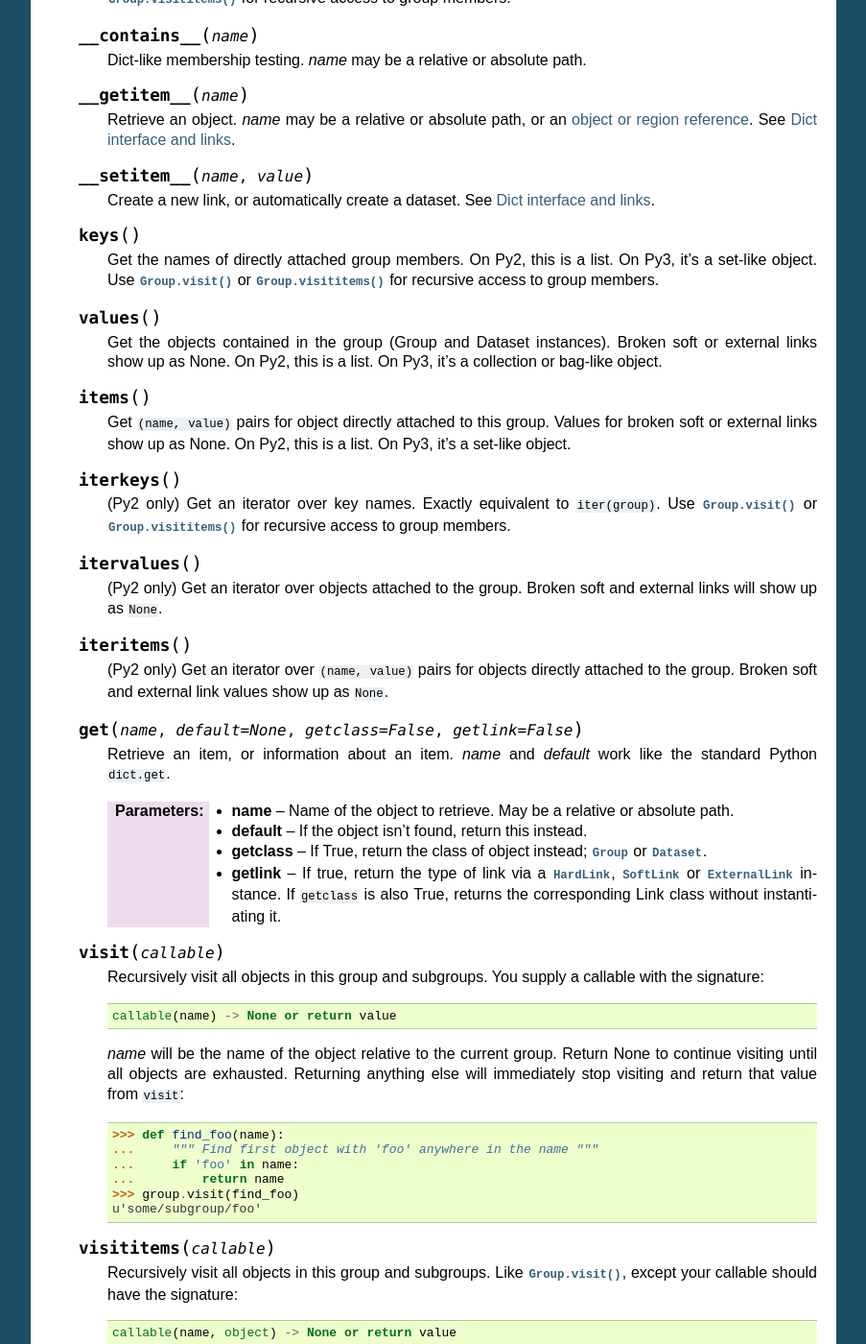
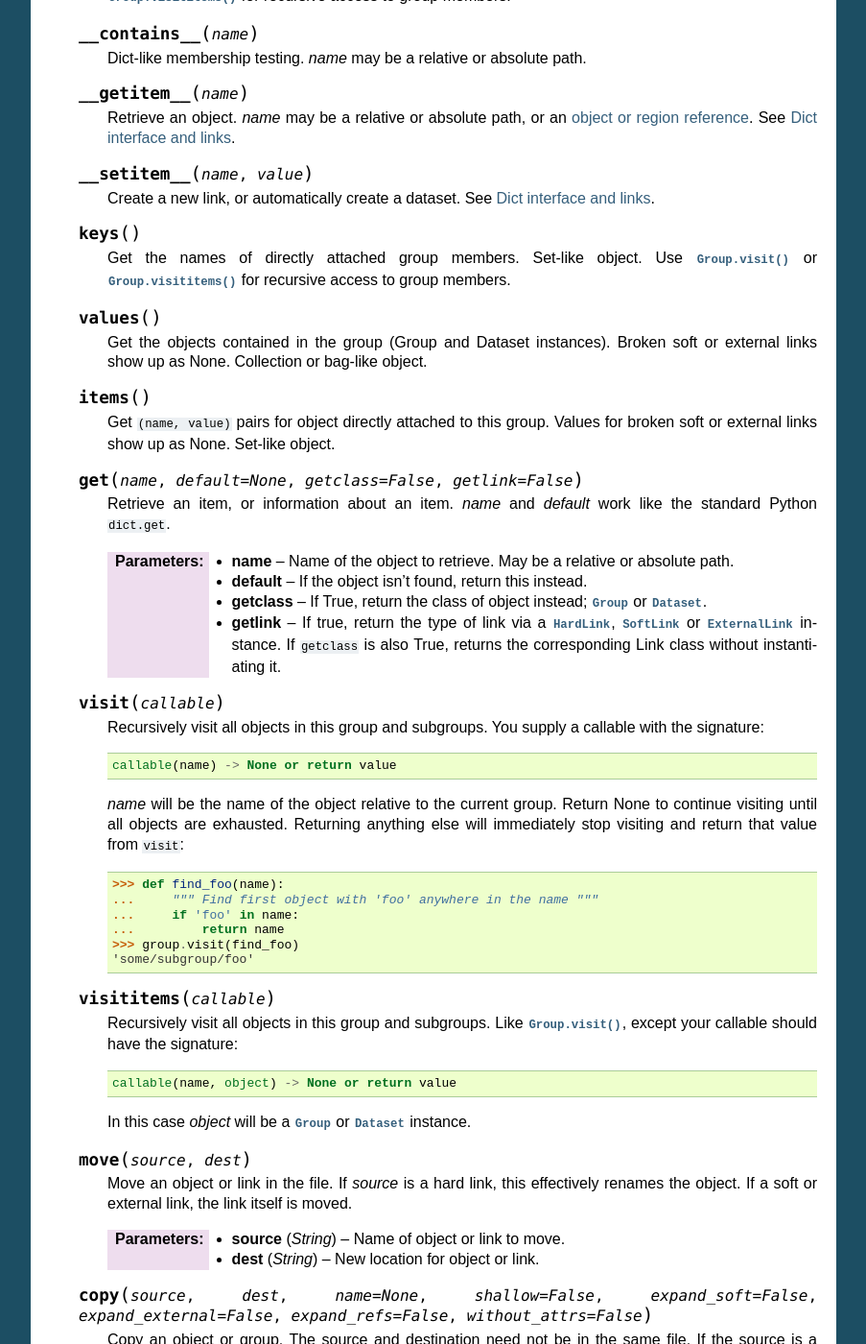
Before and after one commit to zhongxing-2/h5py, a Sphinx documentation site: the page built from docs/high/group.rst, in a window 1280 px wide and 1400 px high, scrolled down 2638 px. Shown: the whole window at 96% size, without its empty margins (198-1101 px from the left). Built offline with Sphinx 7.4.7, drawn with Linux system fonts in a browser that asks for light colours; some of the changed text lies outside the part shown.

Commit message:
[python2 clean] fixes some examples in docs to work with python3

```diff
--- a/docs/high/group.rst
+++ b/docs/high/group.rst
@@ -16,12 +16,12 @@ serves as your entry point into the file:
 
     >>> f = h5py.File('foo.hdf5','w')
     >>> f.name
-    u'/'
-    >>> f.keys()
+    '/'
+    >>> list(f.keys())
     []
 
-Names of all objects in the file are all text strings (``unicode`` on
-Py2, ``str`` on Py3).  These will be encoded with the HDF5-approved UTF-8
+Names of all objects in the file are all text strings.
+These will be encoded with the HDF5-approved UTF-8
 encoding before being passed to the HDF5 C library.  Objects may also be
 retrieved using byte strings, which will be passed on to HDF5 as-is.
 
@@ -126,7 +126,7 @@ can easily create these in h5py by using ``h5py.SoftLink``::
 If the target is removed, they will "dangle":
 
     >>> del myfile['somegroup']
-    >>> print myfile['alias']
+    >>> print(myfile['alias'])
     KeyError: 'Component not found (Symbol table: Object not found)'
 
 
@@ -197,40 +197,19 @@ Reference
 
     .. method:: keys()
 
-        Get the names of directly attached group members.  On Py2, this is
-        a list.  On Py3, it's a set-like object.
+        Get the names of directly attached group members. Set-like object.
         Use :meth:`Group.visit` or :meth:`Group.visititems` for recursive
         access to group members.
 
     .. method:: values()
 
         Get the objects contained in the group (Group and Dataset instances).
-        Broken soft or external links show up as None.  On Py2, this is a list.
-        On Py3, it's a collection or bag-like object.
+        Broken soft or external links show up as None. Collection or bag-like object.
 
     .. method:: items()
 
         Get ``(name, value)`` pairs for object directly attached to this group.
-        Values for broken soft or external links show up as None.  On Py2,
-        this is a list.  On Py3, it's a set-like object.
-
-    .. method:: iterkeys()
-
-        (Py2 only) Get an iterator over key names.  Exactly equivalent to
-        ``iter(group)``.
-        Use :meth:`Group.visit` or :meth:`Group.visititems` for recursive
-        access to group members.
-
-    .. method:: itervalues()
-
-        (Py2 only) Get an iterator over objects attached to the group.
-        Broken soft and external links will show up as ``None``.
-
-    .. method:: iteritems()
-
-        (Py2 only) Get an iterator over ``(name, value)`` pairs for objects
-        directly attached to the group.  Broken soft and external link values
-        show up as ``None``.
+        Values for broken soft or external links show up as None. Set-like object.
 
     .. method:: get(name, default=None, getclass=False, getlink=False)
 
@@ -246,7 +225,6 @@ Reference
                         :class:`SoftLink` or :class:`ExternalLink` instance.
                         If ``getclass`` is also True, returns the corresponding
                         Link class without instantiating it.
-
 
     .. method:: visit(callable)
 
@@ -265,7 +243,7 @@ Reference
             ...     if 'foo' in name:
             ...         return name
             >>> group.visit(find_foo)
-            u'some/subgroup/foo'
+            'some/subgroup/foo'
 
 
     .. method:: visititems(callable)
```
Also changed, not shown: docs/high/attr.rst (+4 -18 lines), docs/quick.rst (+6 -6 lines).
